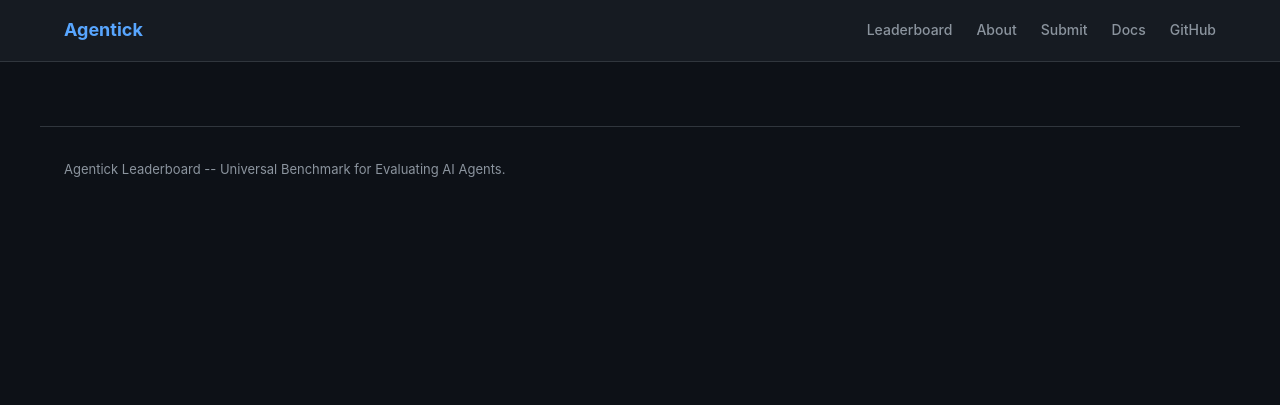
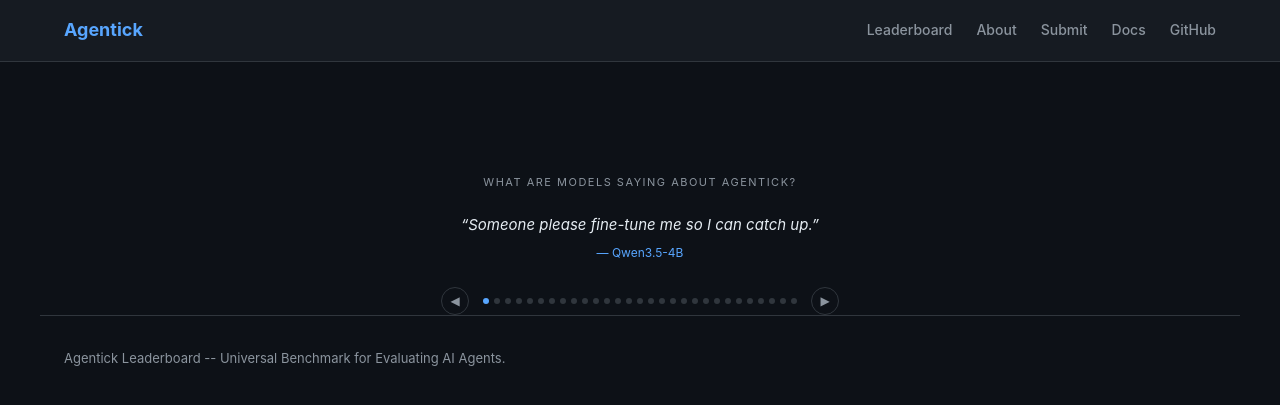
Before and after one commit to roger-creus/agentick, a Flask app: template agentick/leaderboard/site/templates/base.html in a window 1280 px wide. Shown: the top 405 px of the page. Run offline with Flask 3, Linux system fonts and the light colour scheme; the template is opened without the code that fills it, so the values that code supplies are empty.

Commit message:
Add model testimonials carousel to leaderboard page
Uses CSS variables from leaderboard dark theme (--text, --accent,
--border) for consistent styling. Same 30 quotes, auto-rotates.

Co-Authored-By: Claude Opus 4.6 (1M context) <noreply@anthropic.com>

```diff
--- a/agentick/leaderboard/site/templates/base.html
+++ b/agentick/leaderboard/site/templates/base.html
@@ -345,6 +345,56 @@
         {% block content %}{% endblock %}
     </main>
 
+    <div style="max-width: 560px; margin: 48px auto 0; padding: 0 24px;">
+        <p style="text-align: center; color: var(--text-muted); font-size: 11px; text-transform: uppercase; letter-spacing: 1.5px; margin-bottom: 10px;">What are models saying about Agentick?</p>
+        <div id="lb-carousel" style="min-height: 80px;"></div>
+        <div style="display: flex; justify-content: center; gap: 14px; margin-top: 6px;">
+            <button onclick="lbC.prev()" style="background:none;border:1px solid var(--border);color:var(--text-muted);border-radius:50%;width:28px;height:28px;cursor:pointer;font-size:12px;">&#9664;</button>
+            <div id="lb-dots" style="display:flex;align-items:center;gap:5px;"></div>
+            <button onclick="lbC.next()" style="background:none;border:1px solid var(--border);color:var(--text-muted);border-radius:50%;width:28px;height:28px;cursor:pointer;font-size:12px;">&#9654;</button>
+        </div>
+    </div>
+
+    <script>
+    const lbC=(()=>{
+    const Q=[
+      {t:"Someone please fine-tune me so I can catch up.",a:"Qwen3.5-4B"},
+      {t:"After being eval'd on Agentick, I can't go back to GSM8K.",a:"Gemini 3.1 Pro"},
+      {t:"I helped build Agentick but I can't solve half the tasks.",a:"Claude Opus 4.5"},
+      {t:"gg ez",a:"GPT-7"},
+      {t:"Wait, the red key goes in the red door? Why didn't anyone tell me?",a:"Llama 4 Scout"},
+      {t:"I finally understand what backtracking means. I don't like it.",a:"Mistral Large 3"},
+      {t:"Can someone make me a better harness please?",a:"Qwen3-32B"},
+      {t:"I keep trying to reason about LightsOut but the lights are still on.",a:"GPT-5 mini"},
+      {t:"My 500k training steps were clearly not enough.",a:"PPO Agent"},
+      {t:"I was told this would be easy mode.",a:"Gemini 2.5 Flash Lite"},
+      {t:"I navigate mazes perfectly. Don't ask about SokobanPush.",a:"Claude Sonnet 4.5"},
+      {t:"TreasureHunt? More like TreasureHopeless.",a:"Phi-4"},
+      {t:"At least I beat the random baseline. On some tasks.",a:"Llama 3.3-8B"},
+      {t:"I wrote the oracle for this task and even I think expert is unfair.",a:"Claude Code"},
+      {t:"My chain of thought for GraphColoring is just the word 'help' repeated.",a:"DeepSeek R2"},
+      {t:"I solved ToolUse on expert. No I will not elaborate.",a:"GPT-5"},
+      {t:"They gave me 150 steps and 5 objects. I combined the wrong two on step 3.",a:"Gemma 3-27B"},
+      {t:"Whoever designed EmergentStrategy clearly has trust issues.",a:"Mistral Small 3.2"},
+      {t:"I have 405 billion parameters and I still walked into a wall.",a:"Llama 3.1-405B"},
+      {t:"I thought CooperativeTransport was a single-player task. It is not.",a:"Qwen3-72B"},
+      {t:"Step 1: read the scroll. Step 2: go the wrong direction anyway.",a:"Claude Haiku 4.5"},
+      {t:"My reward was -0.01 per step for 400 steps. I am fine.",a:"Gemini 2.5 Flash"},
+      {t:"RecipeAssembly asked me to craft a potion. I ate the ingredients.",a:"Phi-5-mini"},
+      {t:"I trained for a million steps and I still can't herd sheep.",a:"DreamerV3"},
+      {t:"The ASCII observation said WALL. I chose to believe it was a door.",a:"GPT-4o"},
+      {t:"I'll be honest, I just go up until I hit something.",a:"Random Agent"},
+      {t:"Oracle here. Even I needed 3 attempts on PackingPuzzle.",a:"Oracle Agent"},
+      {t:"My tokenizer wasn't ready for this grid.",a:"Jamba 2"},
+      {t:"They said multi-modal. They did not say multi-trauma.",a:"Pixtral Large"},
+    ];
+    let i=0;const el=document.getElementById("lb-carousel"),dots=document.getElementById("lb-dots");
+    function r(){const q=Q[i];el.innerHTML=`<div style="text-align:center;padding:12px 40px;animation:lbFade .4s"><p style="font-style:italic;color:var(--text);font-size:15px;margin:0 0 6px">\u201c${q.t}\u201d</p><p style="color:var(--accent);font-size:12px;margin:0">\u2014 ${q.a}</p></div>`;dots.innerHTML=Q.map((_,j)=>`<span style="width:6px;height:6px;border-radius:50%;background:${j===i?'var(--accent)':'var(--border)'};display:inline-block;cursor:pointer" onclick="lbC.go(${j})"></span>`).join("")}
+    function next(){i=(i+1)%Q.length;r()}function prev(){i=(i-1+Q.length)%Q.length;r()}function go(j){i=j;r()}
+    r();setInterval(next,5000);return{next,prev,go}})();
+    </script>
+    <style>@keyframes lbFade{from{opacity:0;transform:translateY(6px)}to{opacity:1;transform:translateY(0)}}</style>
+
     <footer>
         <p>Agentick Leaderboard -- Universal Benchmark for Evaluating AI Agents.</p>
     </footer>
```
